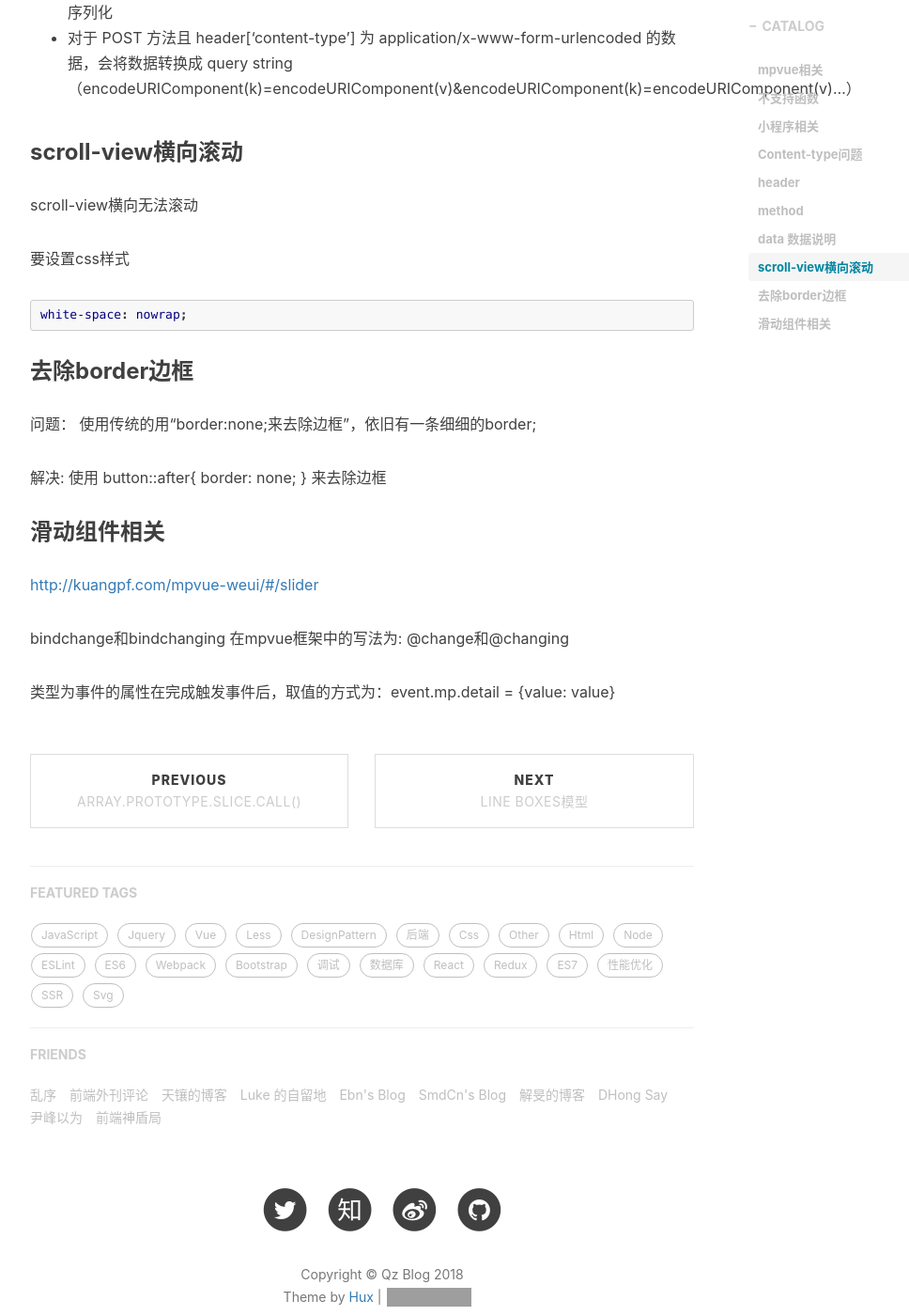
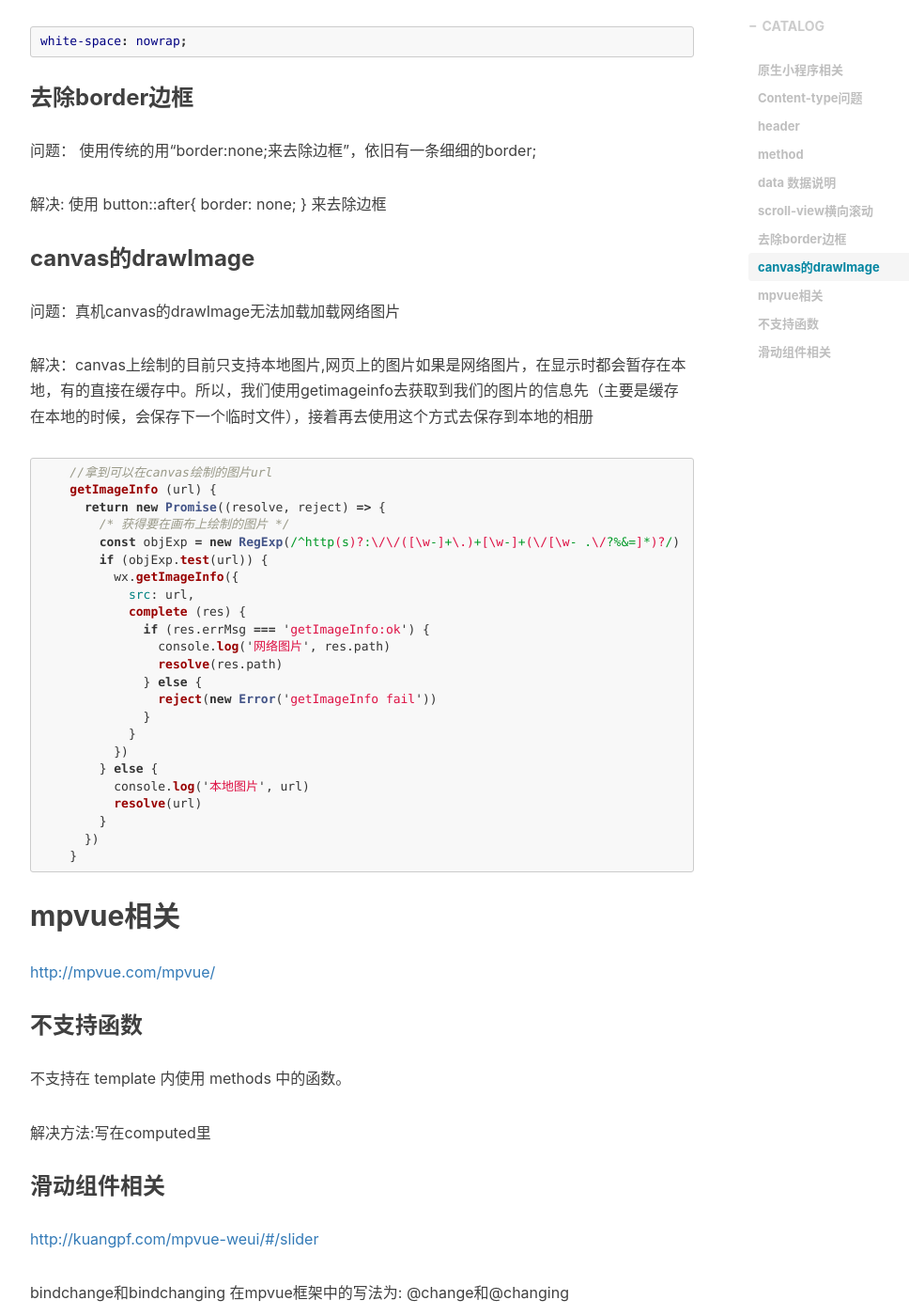
Before and after one commit to stephen-mi/QinZhen001.github.io, a Jekyll site: the page built from _posts/2018-05-26-微信小程序爬坑-myblog.markdown, in a window 1280 px wide and 1400 px high, scrolled down 1717 px. Shown: the whole window at 94% size, without its empty margins (233-1201 px from the left). Built offline with Jekyll 4.4.1, drawn with Linux system fonts in a browser that asks for light colours; nearby versions of some CDN libraries; comment, search, counter and statistics services are not loaded; some of the changed text lies outside the part shown; grey boxes are pictures that could not be loaded.

Commit message:
qz commit

````diff
--- a/_posts/2018-05-26-微信小程序爬坑-myblog.markdown
+++ b/_posts/2018-05-26-微信小程序爬坑-myblog.markdown
@@ -12,17 +12,8 @@
 > “Yeah It's on. ”
 
 
-## mpvue相关
 
-[http://mpvue.com/mpvue/](http://mpvue.com/mpvue/)
-
-### 不支持函数
-不支持在 template 内使用 methods 中的函数。
-
-解决方法:写在computed里
-
-
-## 小程序相关
+## 原生小程序相关
 
 ### Content-type问题
 
@@ -75,6 +66,52 @@
 
 
 
+
+
+### canvas的drawImage
+问题：真机canvas的drawImage无法加载加载网络图片
+
+解决：canvas上绘制的目前只支持本地图片,网页上的图片如果是网络图片，在显示时都会暂存在本地，有的直接在缓存中。所以，我们使用getimageinfo去获取到我们的图片的信息先（主要是缓存在本地的时候，会保存下一个临时文件），接着再去使用这个方式去保存到本地的相册
+
+```javascript
+    //拿到可以在canvas绘制的图片url
+    getImageInfo (url) {
+      return new Promise((resolve, reject) => {
+        /* 获得要在画布上绘制的图片 */
+        const objExp = new RegExp(/^http(s)?:\/\/([\w-]+\.)+[\w-]+(\/[\w- .\/?%&=]*)?/)
+        if (objExp.test(url)) {
+          wx.getImageInfo({
+            src: url,
+            complete (res) {
+              if (res.errMsg === 'getImageInfo:ok') {
+                console.log('网络图片', res.path)
+                resolve(res.path)
+              } else {
+                reject(new Error('getImageInfo fail'))
+              }
+            }
+          })
+        } else {
+          console.log('本地图片', url)
+          resolve(url)
+        }
+      })
+    }
+```
+
+
+
+## mpvue相关
+
+[http://mpvue.com/mpvue/](http://mpvue.com/mpvue/)
+
+### 不支持函数
+不支持在 template 内使用 methods 中的函数。
+
+解决方法:写在computed里
+
+
+
 ### 滑动组件相关
 [http://kuangpf.com/mpvue-weui/#/slider](http://kuangpf.com/mpvue-weui/#/slider)
 
````
Also changed, not shown: _posts/2017-12-17-短小精悍的js代码-myblog.markdown (+6 -2 lines).
